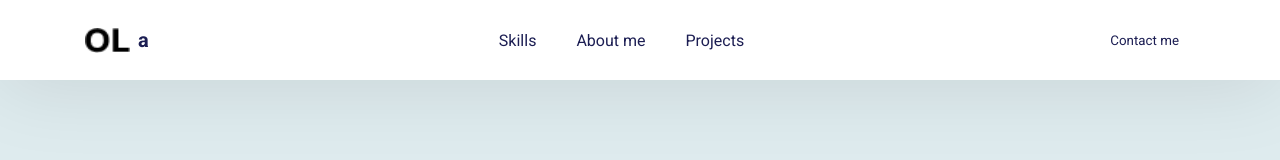
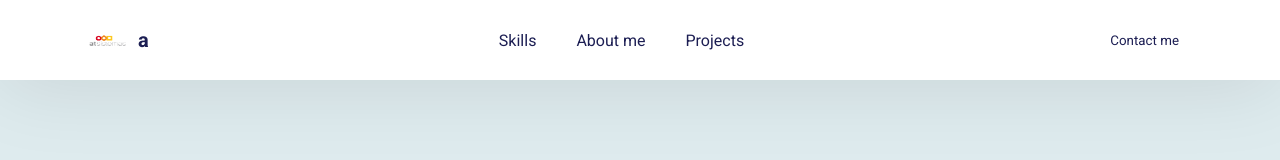
Before and after one commit to Omarlsant/prueba-tecnica, a plain HTML site: page index.html in a window 1280 px wide. Shown: the top 160 px of the page. Drawn offline with nearby package versions, Linux system fonts and the light colour scheme.

Commit message:
Feat: change logo

```diff
--- a/index.html
+++ b/index.html
@@ -10,7 +10,7 @@
 <body>
     <nav>
         <div class="logo">
-            <img src="./assets/logo.png" alt="logo-ol">
+            <img src="./assets/at-sistemas.webp" alt="logo">
             <a href="#" target="_blank">a</a>
         </div>
         <ul>
@@ -139,7 +139,7 @@
     <footer>
         <div class="top">
             <div class="logo">
-                <img src="./assets/logo.png" alt="logo-ol">
+                <img src="./assets/at-sistemas.webp" alt="logo">
                 <a href="#">Hey</a>
             </div>
             <ul>
```
Also changed, not shown: assets/at-sistemas.webp (added).
